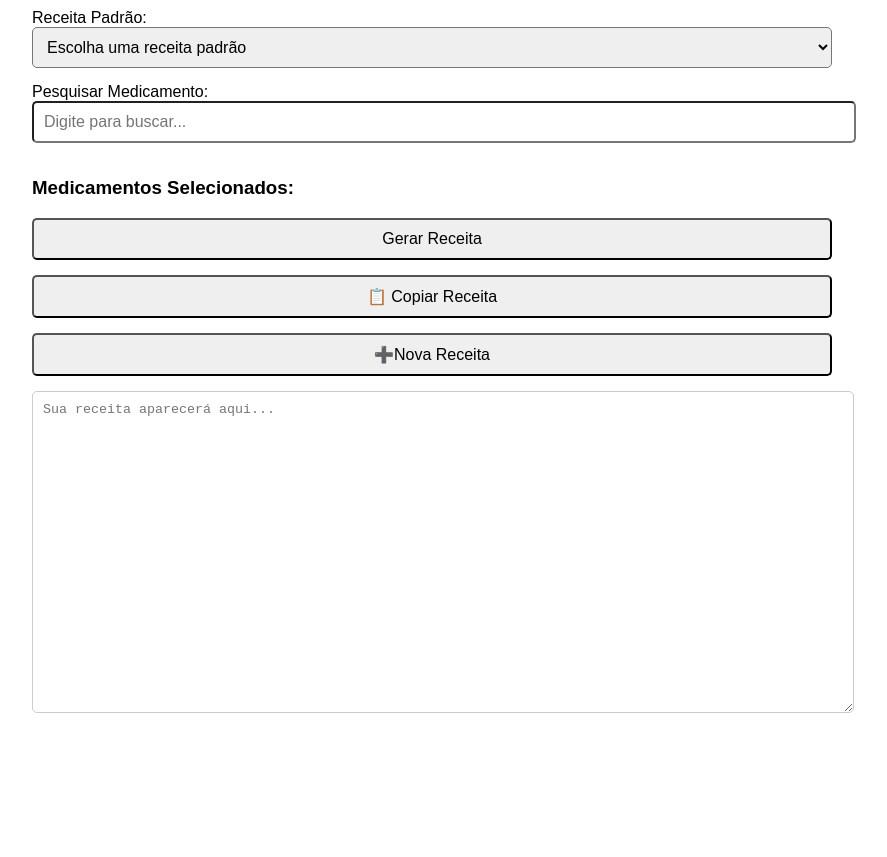
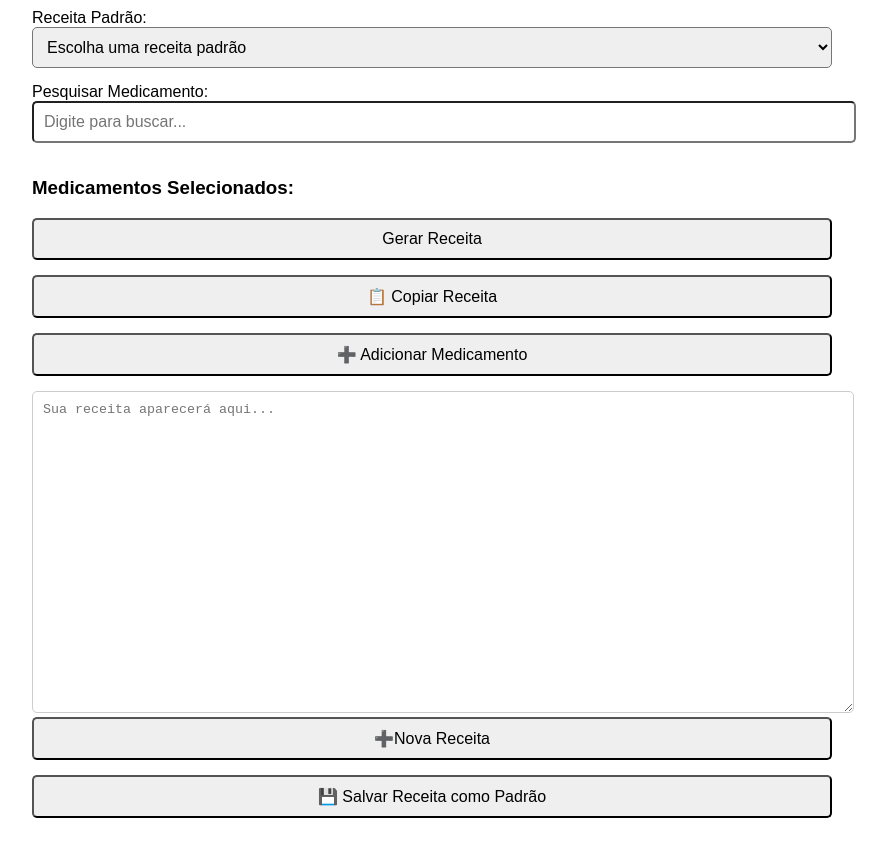
Before and after one commit to leporeneto/receita-dengue, a plain HTML site: page index.html in a window 1280 px wide. Shown: the part 109-966 px from the top of the page, without its empty margins (208-1095 px from the left). Before the commit the page ends 856 px from the top, so only its background shows below. Drawn offline with Linux system fonts and the light colour scheme; no server answers.

Commit message:
Update index.html

```diff
--- a/index.html
+++ b/index.html
@@ -72,9 +72,12 @@
 
   <button onclick="gerarReceita()">Gerar Receita</button>
   <button onclick="copiarReceita()">📋 Copiar Receita</button>
-  <button onclick="novaReceita()">➕Nova Receita</button>
+  <button onclick="abrirCadastro()">➕ Adicionar Medicamento</button>
 
   <textarea id="textoReceita" placeholder="Sua receita aparecerá aqui..." readonly></textarea>
+
+  <button onclick="novaReceita()">➕Nova Receita</button>
+  <button onclick="salvarReceitaPadrao()">💾 Salvar Receita como Padrão</button>
 
   <!-- Firebase compatível com navegadores -->
 <script src="https://www.gstatic.com/firebasejs/10.8.1/firebase-app-compat.js"></script>
```
